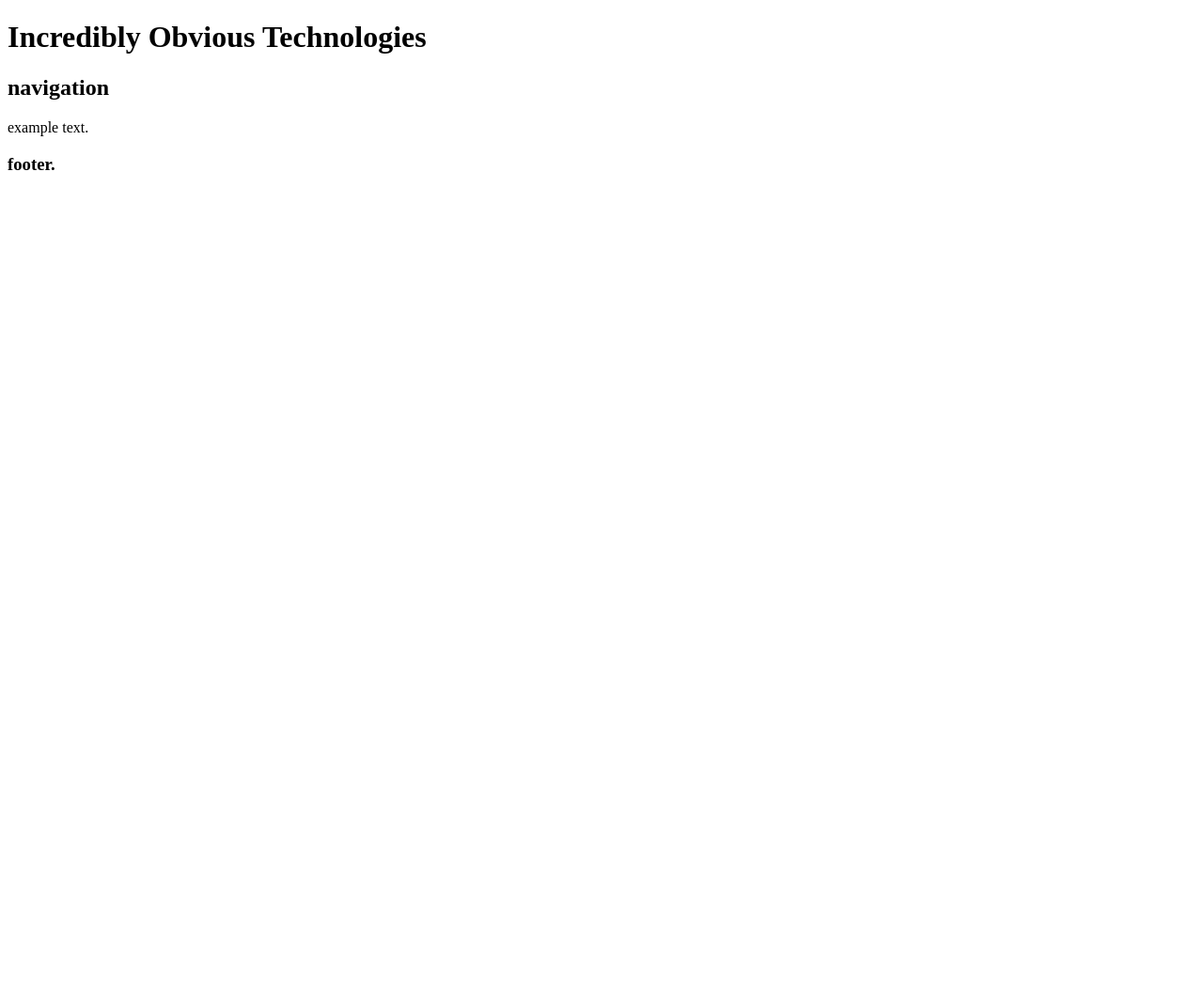
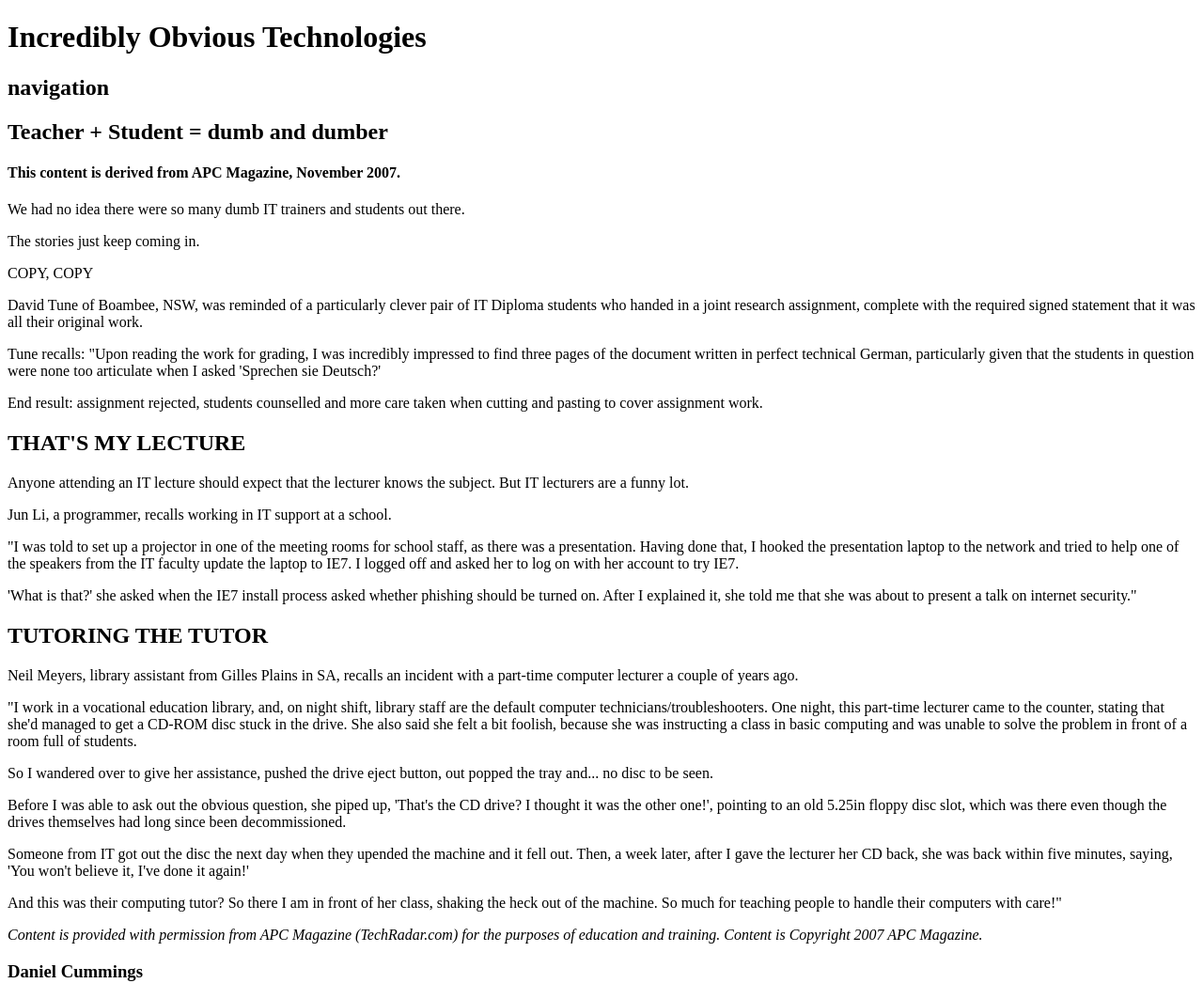
Before and after one commit to Danyl1310/C4Prog-WT-26S2-Portfolio-Daniel-Cummings, a plain HTML site: page phase-1/index.html in a window 1280 px wide. Shown: the whole page at 94% size. Before the commit the page ends 800 px from the top, so only its background shows below. Drawn offline with Linux system fonts and the light colour scheme.

Commit message:
feat : added text to html

```diff
--- a/phase-1/index.html
+++ b/phase-1/index.html
@@ -12,9 +12,83 @@
    <h2>navigation</h2>
 </nav>
 <main>
-    <p>example text.</p>
+    <h2>Teacher + Student = dumb and dumber</h2>
+    <h4>This content is derived from APC Magazine, November 2007.</h4>
+    <p>We had no idea there were so many dumb IT trainers and students out there.</p>
+    <p>The stories just keep coming in.</p>
+    <p>COPY, COPY</p>
+    <p>
+        David Tune of Boambee, NSW, was reminded of a particularly clever pair of IT Diploma
+        students who handed in a joint research assignment, complete with the required signed
+        statement that it was all their original work.
+    </p>
+    <p>
+        Tune recalls: "Upon reading the work for grading, I was incredibly impressed to find
+        three pages of the document written in perfect technical German, particularly given
+        that the students in question were none too articulate when I asked 'Sprechen sie Deutsch?'
+    </p>
+    <p>
+        End result: assignment rejected, students counselled and more care taken when cutting
+        and pasting to cover assignment work.
+    </p>
+    <h2>THAT'S MY LECTURE</h2>
+    <p>
+        Anyone attending an IT lecture should expect that the lecturer knows the subject.
+        But IT lecturers are a funny lot.
+    </p>
+    <p>Jun Li, a programmer, recalls working in IT support at a school.</p>
+    <p>
+        "I was told to set up a projector in one of the meeting rooms for school staff,
+        as there was a presentation. Having done that, I hooked the presentation laptop
+        to the network and tried to help one of the speakers from the IT faculty update
+        the laptop to IE7. I logged off and asked her to log on with her account to try
+        IE7.
+    </p>
+    <p>
+        'What is that?' she asked when the IE7 install process asked whether phishing
+        should be turned on. After I explained it, she told me that she was about to
+        present a talk on internet security."
+    </p>
+    <h2>TUTORING THE TUTOR</h2>
+    <p>
+        Neil Meyers, library assistant from Gilles Plains in SA, recalls an incident
+        with a part-time computer lecturer a couple of years ago.
+    </p>
+    <p>
+        "I work in a vocational education library, and, on night shift, library staff are
+        the default computer technicians/troubleshooters. One night, this part-time
+        lecturer came to the counter, stating that she'd managed to get a CD-ROM disc
+        stuck in the drive. She also said she felt a bit foolish, because she was
+        instructing a class in basic computing and was unable to solve the problem in
+        front of a room full of students.
+    </p>
+    <p>
+        So I wandered over to give her assistance, pushed the drive eject button, out
+        popped the tray and... no disc to be seen.
+    </p>
+    <p>
+        Before I was able to ask out the obvious question, she piped up,
+        'That's the CD drive? I thought it was the other one!', pointing to an old 5.25in
+        floppy disc slot, which was there even though the drives themselves had long
+        since been decommissioned.
+    </p>
+    <p>
+        Someone from IT got out the disc the next day when they upended the machine
+        and it fell out. Then, a week later, after I gave the lecturer her CD back,
+        she was back within five minutes, saying, 'You won't believe it, I've done it again!'
+    </p>
+    <p>
+        And this was their computing tutor? So there I am in front of her class,
+        shaking the heck out of the machine. So much for teaching people to handle
+        their computers with care!"
+    </p>
+    <i>
+        Content is provided with permission from APC Magazine (TechRadar.com) for the
+        purposes of education and training. Content is Copyright 2007 APC Magazine.
+    </i>
+
 </main>
 <footer>
-    <h3>footer.</h3>
+    <h3>Daniel Cummings</h3>
 </footer>
 </html>
```
